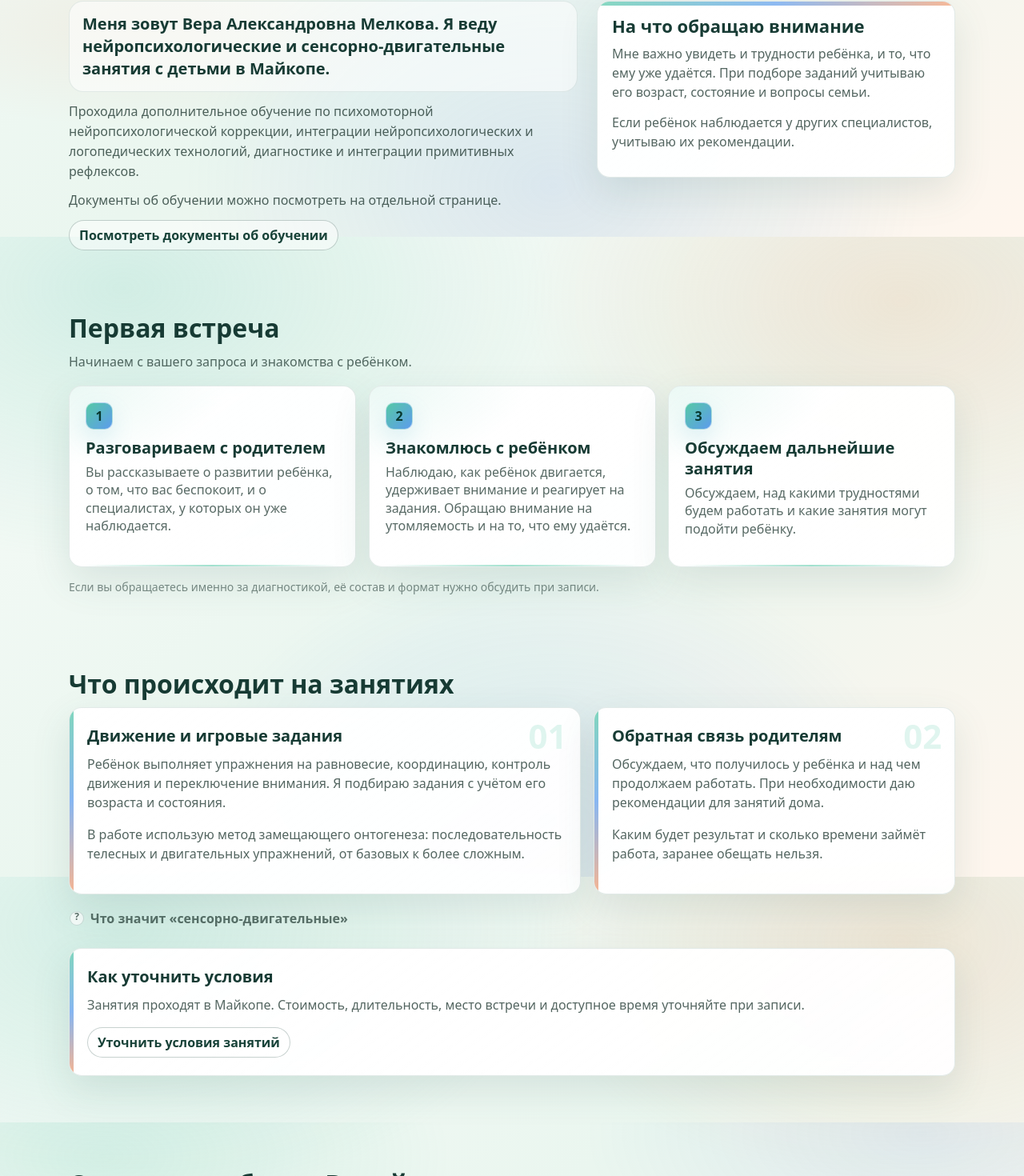
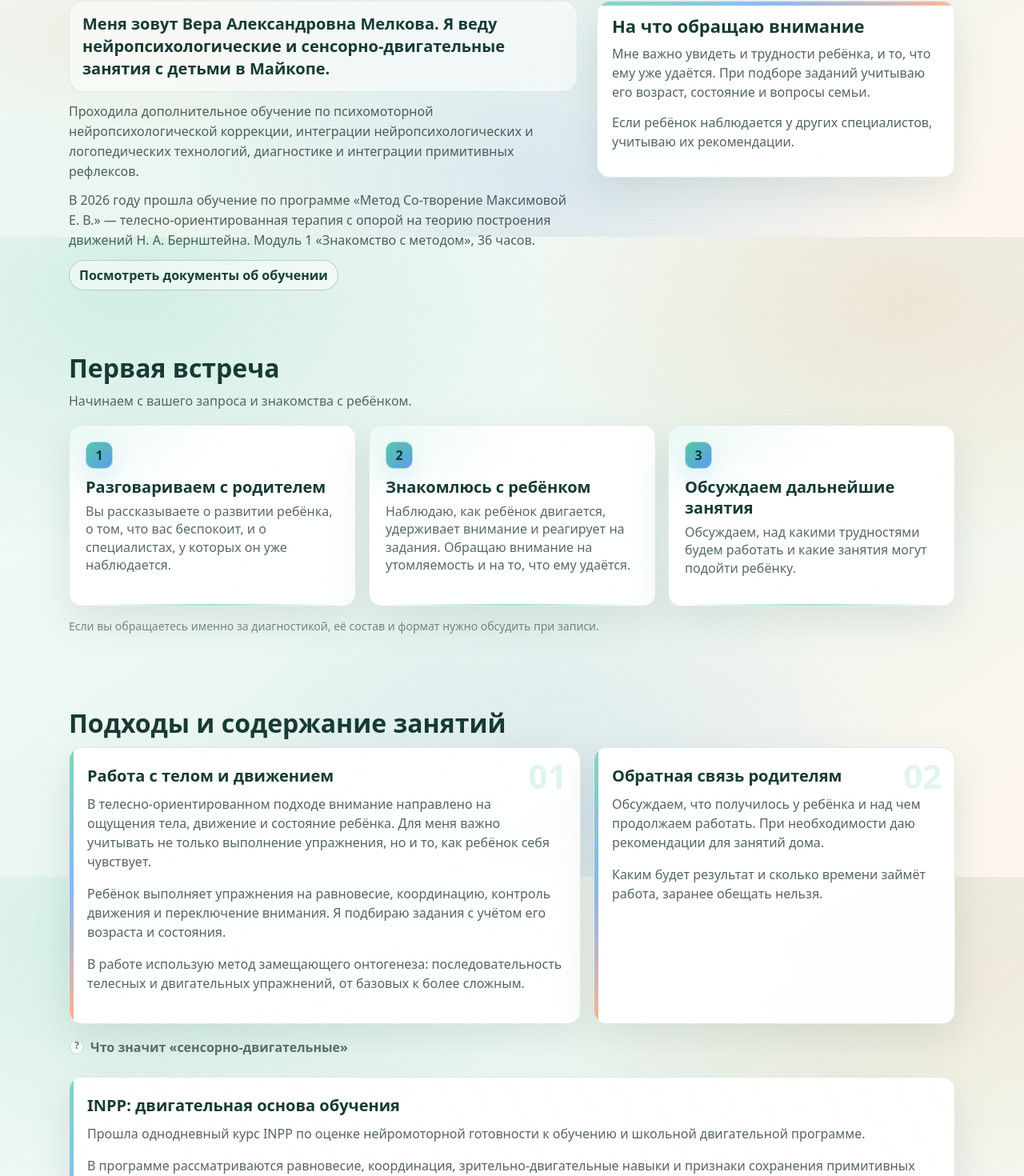
Before and after one commit to pavelmelkov/childhealth, a Next.js app: page / in a window 1280 px wide. Shown: the part 1304-2774 px from the top of the page at 80% size. Built offline with nearby package versions, Linux system fonts and the light colour scheme; no server answers.

Commit message:
Explain body-oriented approach and INPP training on homepage

```diff
--- a/src/sections/About/About.tsx
+++ b/src/sections/About/About.tsx
@@ -17,7 +17,9 @@ export function About() {
               диагностике и интеграции примитивных рефлексов.
             </p>
             <p className="about__text">
-              Документы об обучении можно посмотреть на отдельной странице.
+              В 2026 году прошла обучение по программе «Метод Со-творение Максимовой
+              Е. В.» — телесно-ориентированная терапия с опорой на теорию построения
+              движений Н. А. Бернштейна. Модуль 1 «Знакомство с методом», 36 часов.
             </p>
             <Link className="btn btn-outline-secondary" href="/docs/">Посмотреть документы об обучении</Link>
           </div>
--- a/src/sections/Hero/Hero.tsx
+++ b/src/sections/Hero/Hero.tsx
@@ -8,6 +8,9 @@ export function Hero() {
         <div className="hero__content">
           <p className="hero__badge">Вера Мелкова · Майкоп</p>
           <h1 className="hero__title">Нейропсихологические занятия с детьми</h1>
+          <p className="hero__subtitle">
+            Телесно-ориентированный подход, работа с движением и ощущениями тела.
+          </p>
           <p className="hero__subtitle">
             Работаю с детьми, которым трудно удерживать внимание, координировать
             движения, осваивать речь и учиться.
--- a/src/sections/Sessions/Sessions.tsx
+++ b/src/sections/Sessions/Sessions.tsx
@@ -1,14 +1,16 @@
 import { InfoModal } from '@/components/InfoModal/InfoModal';
+import Link from 'next/link';
 
 export function Sessions() {
   return (
     <section className="services" id="sessions">
       <div className="container">
-        <h2 className="services__title">Что происходит на занятиях</h2>
+        <h2 className="services__title">Подходы и содержание занятий</h2>
         <div className="row g-3">
           <div className="col-12 col-lg-7">
             <div className="services__card card-glass">
-              <h3 className="services__cardTitle">Движение и игровые задания</h3>
+              <h3 className="services__cardTitle">Работа с телом и движением</h3>
+              <p>В телесно-ориентированном подходе внимание направлено на ощущения тела, движение и состояние ребёнка. Для меня важно учитывать не только выполнение упражнения, но и то, как ребёнок себя чувствует.</p>
               <p>Ребёнок выполняет упражнения на равновесие, координацию, контроль движения и переключение внимания. Я подбираю задания с учётом его возраста и состояния.</p>
               <p>В работе использую метод замещающего онтогенеза: последовательность телесных и двигательных упражнений, от базовых к более сложным.</p>
             </div>
@@ -23,6 +25,17 @@ export function Sessions() {
         </div>
         <div className="mt-3"><InfoModal /></div>
         <div className="services__card card-glass mt-4">
+          <h3 className="services__cardTitle">INPP: двигательная основа обучения</h3>
+          <p>Прошла однодневный курс INPP по оценке нейромоторной готовности к обучению и школьной двигательной программе.</p>
+          <p>В программе рассматриваются равновесие, координация, зрительно-двигательные навыки и признаки сохранения примитивных рефлексов — автоматических реакций раннего развития. Скрининговые задания помогают заметить особенности двигательного развития; они не заменяют диагностику.</p>
+          <p>Двигательная часть построена на последовательности движений первого года жизни. Она рассчитана на регулярное выполнение в школьных группах с постепенным усложнением упражнений.</p>
+          <p>Этот курс — часть моего дополнительного обучения. Его объём и сертификат можно посмотреть в документах.</p>
+          <div className="d-flex flex-wrap gap-3">
+            <Link className="btn btn-outline-secondary" href="/docs/">Документы об обучении</Link>
+            <a className="btn btn-outline-secondary" href="https://www.inpp.org.uk/onedaycourses" target="_blank" rel="noopener noreferrer">О программе на сайте INPP</a>
+          </div>
+        </div>
+        <div className="services__card card-glass mt-4">
           <h3 className="services__cardTitle">Как уточнить условия</h3>
           <p>Занятия проходят в Майкопе. Стоимость, длительность, место встречи и доступное время уточняйте при записи.</p>
           <a className="btn btn-outline-secondary" href="#contacts">Уточнить условия занятий</a>
```
Also changed, not shown: 1 other file (tests, documents, lock files or other folders).
